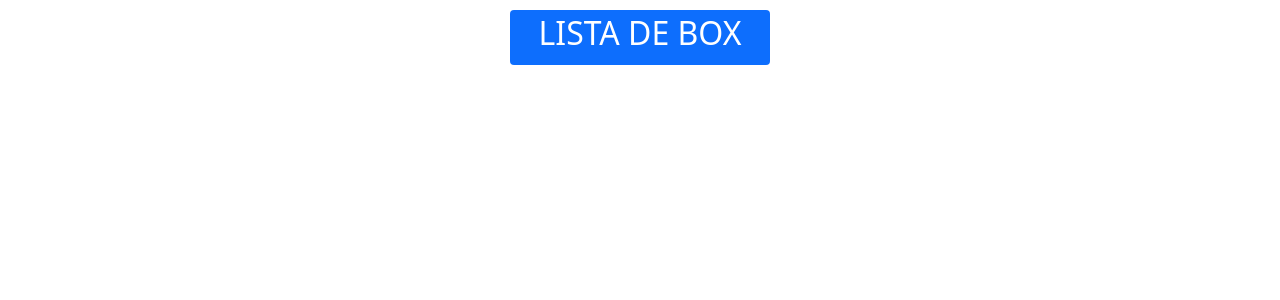
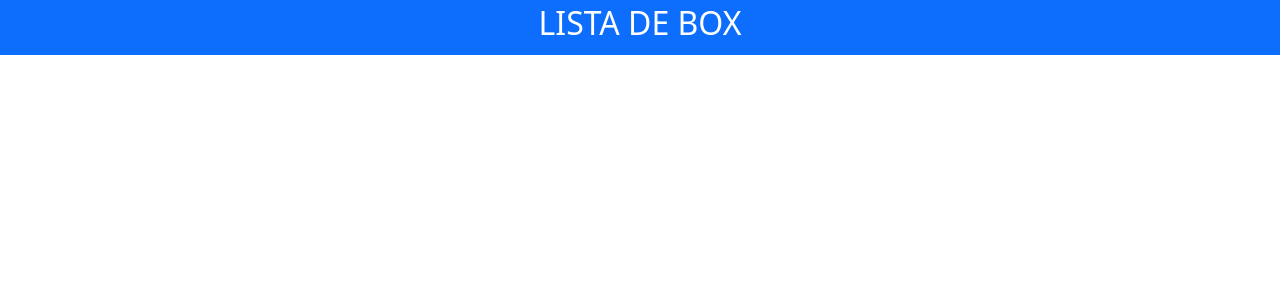
Before and after one commit to DanielVerdun/Bigbox-heroku, a Django app: page /box/ in a window 1280 px wide. Shown: the top 300 px of the page. Run offline with Django 3.2, Linux system fonts and the light colour scheme; data that the repository does not hold is empty.

Commit message:
comabios

```diff
--- a/bigbox/templates/box.html
+++ b/bigbox/templates/box.html
@@ -14,12 +14,12 @@
 <body>
     {% block content %}
     <div class="row justify-content-md-center">
-        <div class="badge bg-primary text-lg-center" style="width: 20%; margin: 10px 10px;">
+        <div class="badge bg-primary text-lg-center">
             <H2>LISTA DE BOX</H2>
         </div>
         {% for box in boxs %}
         <!--bucle para recorrer las box-->
-        <div clas="container-sm"style="padding: auto;">
+        <div clas="justify-content-md-center">
             <ul>
                 <li class="row justify-content-md-center">
                     <a class="btn btn-success" href="{% url 'infobox' box.id %}" role="button">{{ box.name }}</a>
```
